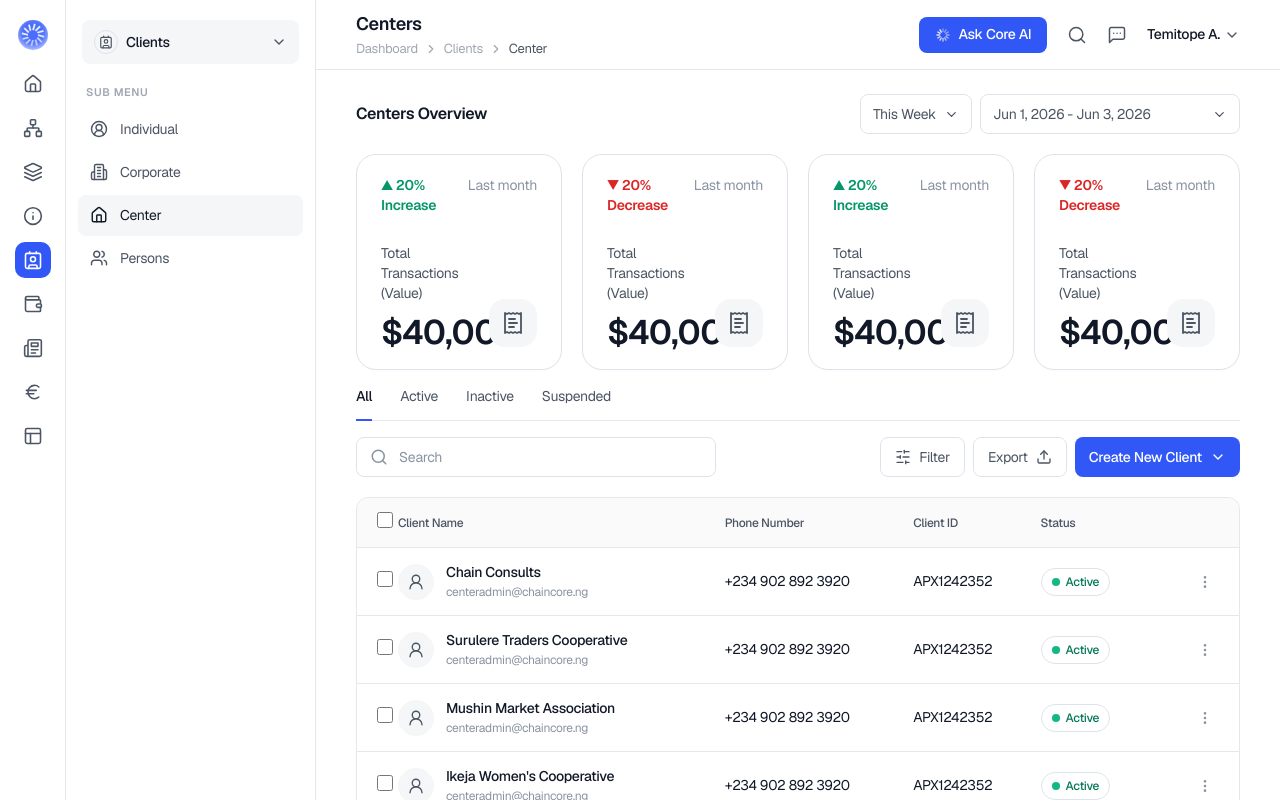
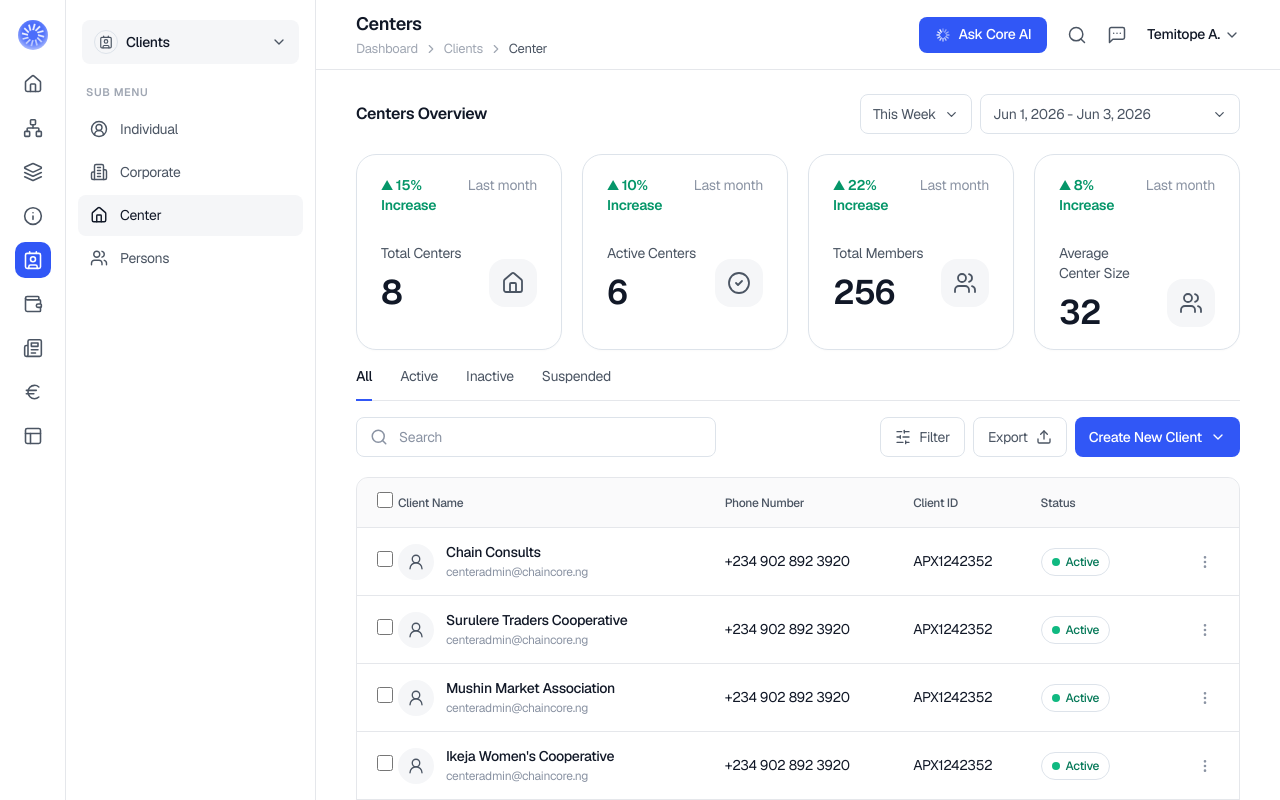
Before and after one commit to ttaiyegbusi/Chain-Core, a Next.js app: page /clients/center in a window 1280 px wide. Shown: the top 800 px of the page. Built offline with nearby package versions, Linux system fonts and the light colour scheme.

Commit message:
feat(clients): add contextual overview metrics by client type

```diff
--- a/src/components/ClientsListPage.tsx
+++ b/src/components/ClientsListPage.tsx
@@ -26,7 +26,7 @@ import {
   Client,
   ClientStatus,
   ClientType,
-  OVERVIEW_STATS,
+  getClientOverviewStats,
 } from "@/data/clients";
 
 interface Props {
@@ -101,6 +101,8 @@ export default function ClientsListPage({
 
   const totalItems = 500; // matches the design's "of 500" label
   const totalPages = Math.ceil(totalItems / rowsPerPage);
+  const clientType = clients[0]?.type ?? "Individual";
+  const overviewStats = useMemo(() => getClientOverviewStats(clientType), [clientType]);
 
   return (
     <div className="min-h-screen bg-white">
@@ -131,7 +133,7 @@ export default function ClientsListPage({
             </div>
 
             {/* Stats row */}
-            <ClientsOverviewStats stats={OVERVIEW_STATS} />
+            <ClientsOverviewStats stats={overviewStats} />
 
             {/* Status tabs */}
             <StatusTabs active={tab} onChange={setTab} />
--- a/src/components/ClientsOverviewStats.tsx
+++ b/src/components/ClientsOverviewStats.tsx
@@ -1,7 +1,27 @@
 "use client";
 
-import { ReceiptText } from "lucide-react";
+import {
+  Ban,
+  Building2,
+  CheckCircle2,
+  Clock3,
+  Home,
+  UserCircle2,
+  Users,
+  type LucideIcon,
+} from "lucide-react";
 import { OverviewStat } from "@/data/clients";
+
+const iconMap: Record<OverviewStat["icon"], LucideIcon> = {
+  user: UserCircle2,
+  building: Building2,
+  center: Home,
+  persons: Users,
+  check: CheckCircle2,
+  clock: Clock3,
+  ban: Ban,
+  users: Users,
+};
 
 export default function ClientsOverviewStats({
   stats,
@@ -22,9 +42,10 @@ function StatCard({ stat }: { stat: OverviewStat }) {
   const toneClass = isIncrease ? "text-emerald-600" : "text-red-600";
   const arrow = isIncrease ? "▲" : "▼";
   const label = isIncrease ? "Increase" : "Decrease";
+  const Icon = iconMap[stat.icon];
 
   return (
-    <article className="min-h-[148px] rounded-[20px] border border-border-strong bg-white px-6 py-5 shadow-[0_1px_2px_rgba(16,24,40,0.02)] transition-shadow duration-300 hover:shadow-[0_10px_30px_rgba(16,24,40,0.04)]">
+    <article className="min-h-[148px] rounded-[20px] border border-border-strong bg-white px-6 py-5 shadow-[0_1px_2px_rgba(16,24,40,0.02)] transition-all duration-300 hover:-translate-y-0.5 hover:shadow-[0_12px_32px_rgba(16,24,40,0.05)]">
       <div className="flex items-start justify-between gap-4">
         <p className={`text-sm font-semibold leading-5 ${toneClass}`}>
           {arrow} {stat.percent}% {label}
@@ -43,7 +64,7 @@ function StatCard({ stat }: { stat: OverviewStat }) {
         </div>
 
         <span className="mb-0.5 flex h-12 w-12 shrink-0 items-center justify-center rounded-xl bg-surface-muted text-text-secondary">
-          <ReceiptText size={24} strokeWidth={1.8} aria-hidden />
+          <Icon size={24} strokeWidth={1.8} aria-hidden />
         </span>
       </div>
     </article>
--- a/src/data/clients.ts
+++ b/src/data/clients.ts
@@ -217,17 +217,71 @@ export function findClient(
 
 export interface OverviewStat {
   direction: "increase" | "decrease";
-  percent: number; // 20 → "20% Increase"
-  period: string; // "Last month"
-  label: string; // "Total Transactions (Value)"
-  value: string; // "$40,000"
+  percent: number;
+  period: string;
+  label: string;
+  value: string;
+  icon: "user" | "building" | "center" | "persons" | "check" | "clock" | "ban" | "users";
 }
 
-// Same four stats are used across all four list pages for consistency with
-// the design reference. In a real app these would vary per type.
-export const OVERVIEW_STATS: OverviewStat[] = [
-  { direction: "increase", percent: 20, period: "Last month", label: "Total Transactions (Value)", value: "$40,000" },
-  { direction: "decrease", percent: 20, period: "Last month", label: "Total Transactions (Value)", value: "$40,000" },
-  { direction: "increase", percent: 20, period: "Last month", label: "Total Transactions (Value)", value: "$40,000" },
-  { direction: "decrease", percent: 20, period: "Last month", label: "Total Transactions (Value)", value: "$40,000" },
-];
+function countByStatus(list: Client[], status: ClientStatus): number {
+  return list.filter((client) => client.status === status).length;
+}
+
+function formatCount(value: number): string {
+  return new Intl.NumberFormat("en-US").format(value);
+}
+
+export function getClientOverviewStats(type: ClientType): OverviewStat[] {
+  const list =
+    type === "Individual"
+      ? INDIVIDUAL_CLIENTS
+      : type === "Corporate"
+      ? CORPORATE_CLIENTS
+      : type === "Center"
+      ? CENTER_CLIENTS
+      : PERSONS_CLIENTS;
+
+  const total = list.length;
+  const active = countByStatus(list, "Active");
+  const inactive = countByStatus(list, "Inactive");
+  const suspended = countByStatus(list, "Suspended");
+
+  if (type === "Corporate") {
+    return [
+      { direction: "increase", percent: 18, period: "Last month", label: "Total Corporate Clients", value: formatCount(total), icon: "building" },
+      { direction: "increase", percent: 12, period: "Last month", label: "Active Corporate Accounts", value: formatCount(active), icon: "check" },
+      { direction: "decrease", percent: 6, period: "Last month", label: "Pending Verification", value: formatCount(inactive), icon: "clock" },
+      { direction: "decrease", percent: 4, period: "Last month", label: "Suspended Accounts", value: formatCount(suspended), icon: "ban" },
+    ];
+  }
+
+  if (type === "Center") {
+    const members = total * 32;
+    const averageSize = Math.round(members / Math.max(total, 1));
+    return [
+      { direction: "increase", percent: 15, period: "Last month", label: "Total Centers", value: formatCount(total), icon: "center" },
+      { direction: "increase", percent: 10, period: "Last month", label: "Active Centers", value: formatCount(active), icon: "check" },
+      { direction: "increase", percent: 22, period: "Last month", label: "Total Members", value: formatCount(members), icon: "users" },
+      { direction: "increase", percent: 8, period: "Last month", label: "Average Center Size", value: formatCount(averageSize), icon: "persons" },
+    ];
+  }
+
+  if (type === "Persons") {
+    const linked = Math.max(total - 1, 0);
+    const unassigned = total - linked;
+    return [
+      { direction: "increase", percent: 16, period: "Last month", label: "Total Persons", value: formatCount(total), icon: "persons" },
+      { direction: "increase", percent: 11, period: "Last month", label: "Active Persons", value: formatCount(active), icon: "check" },
+      { direction: "increase", percent: 9, period: "Last month", label: "Linked Clients", value: formatCount(linked), icon: "users" },
+      { direction: "decrease", percent: 5, period: "Last month", label: "Unassigned Persons", value: formatCount(unassigned), icon: "clock" },
+    ];
+  }
+
+  return [
+    { direction: "increase", percent: 20, period: "Last month", label: "Total Individual Clients", value: formatCount(total), icon: "user" },
+    { direction: "increase", percent: 14, period: "Last month", label: "Active Clients", value: formatCount(active), icon: "check" },
+    { direction: "decrease", percent: 7, period: "Last month", label: "Inactive Clients", value: formatCount(inactive), icon: "clock" },
+    { direction: "decrease", percent: 3, period: "Last month", label: "Suspended Clients", value: formatCount(suspended), icon: "ban" },
+  ];
+}
```
Also changed, not shown: 1 other file (tests, documents, lock files or other folders).
